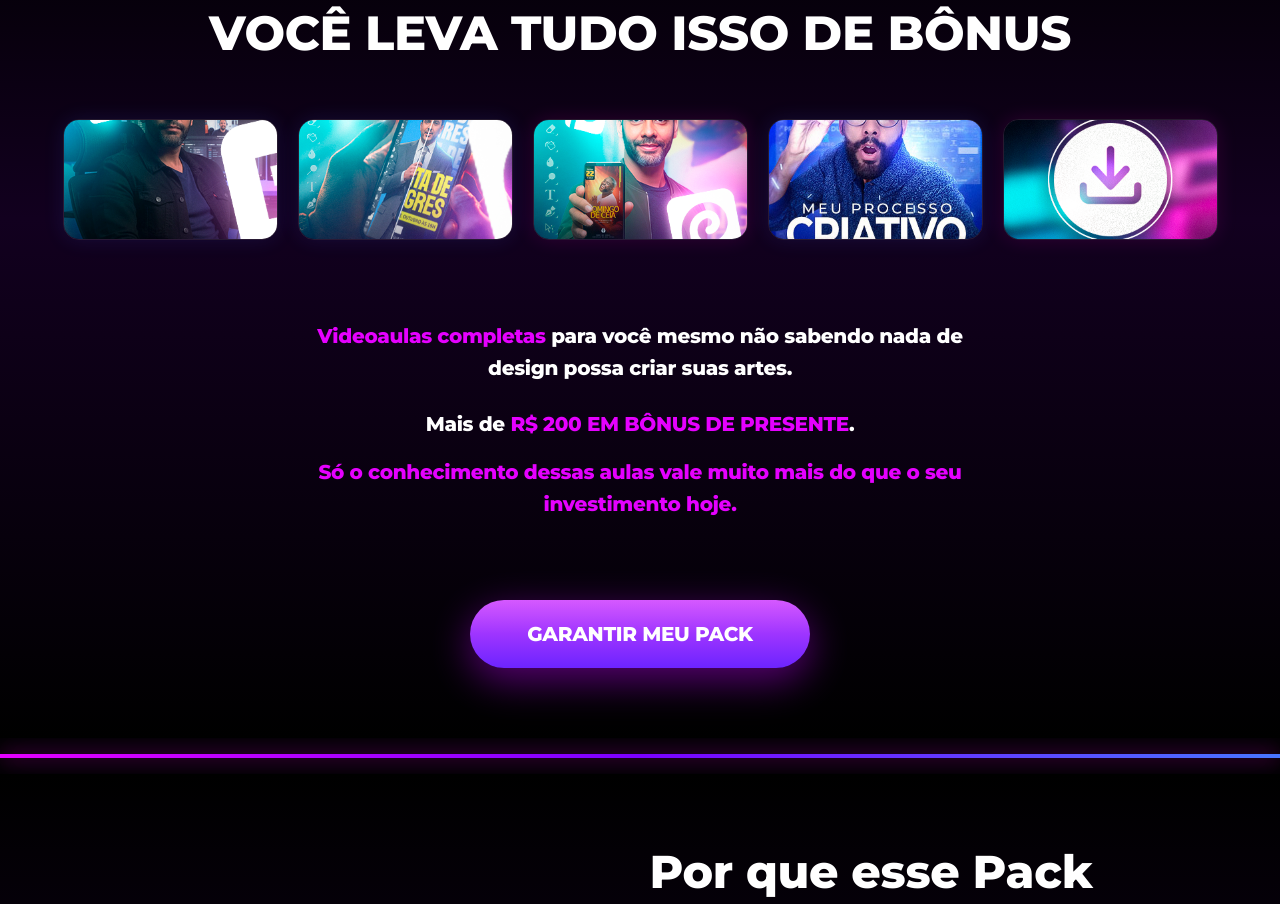
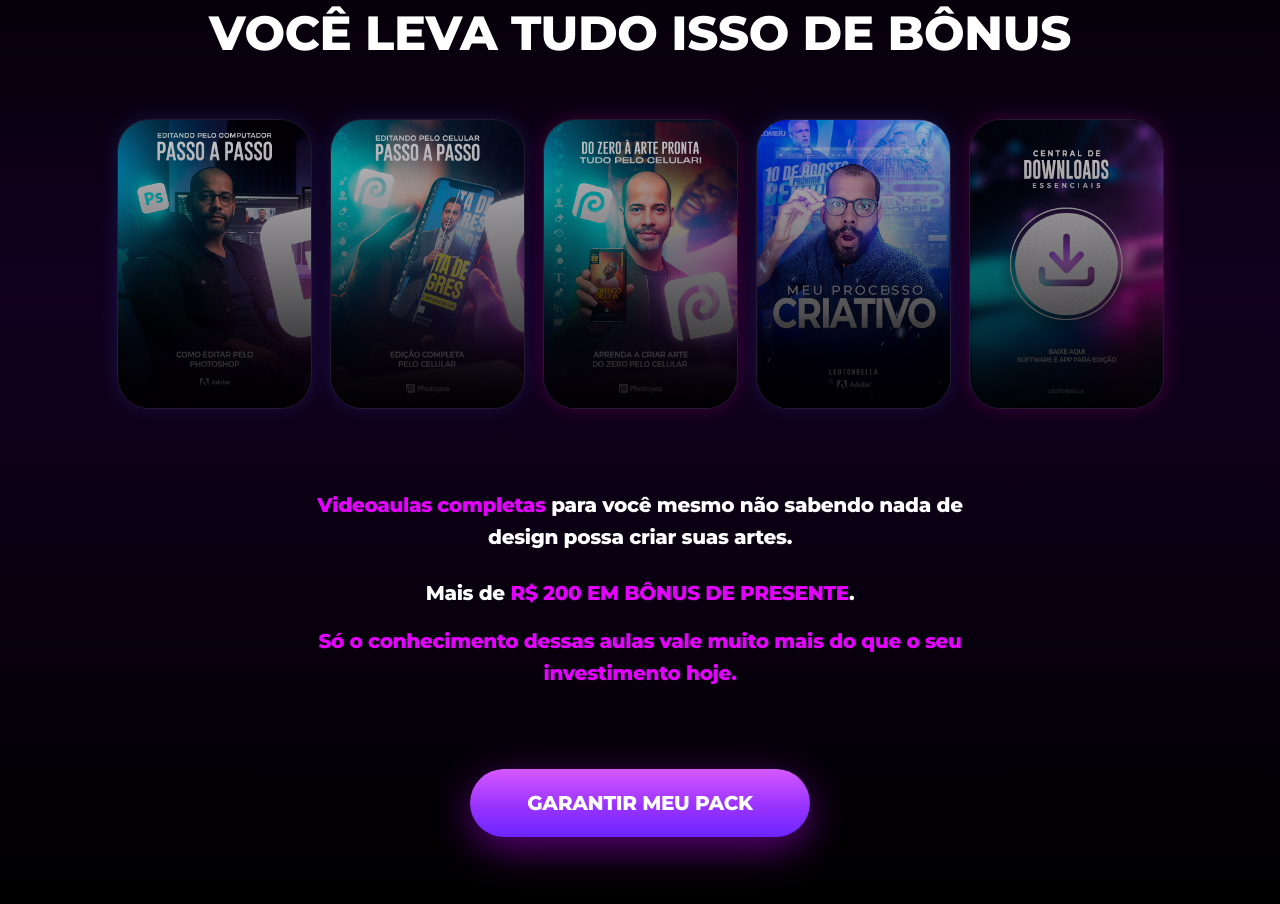
Before and after one commit to jrmacbrandt/Leo-Tondella, a React (Vite) app: page / in a window 1280 px wide. Shown: the part 1824-2728 px from the top of the page. Built offline with nearby package versions, Linux system fonts and the light colour scheme.

Commit message:
revert: restore original vertical card dimensions for bonus section

```diff
--- a/src/App.tsx
+++ b/src/App.tsx
@@ -203,7 +203,7 @@ export default function App() {
           </h2>
 
           {/* Grid Desktop */}
-          <div className="hidden md:flex justify-center gap-[20px] mb-20">
+          <div className="hidden md:flex justify-center gap-[18px] mb-20">
             {[
               { text: "CURSO PC: PASSO A PASSO", color: "#405CFF" },
               { text: "CURSO MOBILE: PASSO A PASSO", color: "#405CFF" },
@@ -211,16 +211,17 @@ export default function App() {
               { text: "MEU PROCESSO CRIATIVO", color: "#405CFF" },
               { text: "CENTRAL DE DOWNLOADS", color: "#FF00D4", icon: true },
             ].map((bonus, i) => (
-              <div key={i} className="w-[215px] aspect-video shrink-0">
+              <div key={i} className="w-[195px] h-[290px] shrink-0">
                 <div
-                  className="w-full h-full rounded-2xl overflow-hidden border border-white/10 relative group"
-                  style={{ boxShadow: `0 0 20px ${bonus.color}20` }}
+                  className="w-full h-full rounded-[2rem] overflow-hidden border border-white/10 relative group"
+                  style={{ boxShadow: `0 0 20px ${bonus.color}30` }}
                 >
                   <img
                     src={`/bonus_${i + 1}.png`}
                     alt={bonus.text}
-                    className="w-full h-full object-cover group-hover:scale-105 transition-transform duration-500"
+                    className="w-full h-full object-cover opacity-80 group-hover:scale-110 transition-transform duration-500"
                   />
+                  <div className="absolute inset-0 bg-gradient-to-b from-transparent to-black/90" />
                 </div>
               </div>
             ))}
@@ -234,12 +235,13 @@ export default function App() {
             >
               {[1, 2, 3, 4, 5].map((i, index) => (
                 <div key={i} className="min-w-full snap-center px-4">
-                  <div className="aspect-video rounded-2xl overflow-hidden border border-white/10 relative shadow-2xl">
+                  <div className="aspect-[9/16] rounded-[2.5rem] overflow-hidden border border-white/10 relative shadow-2xl">
                     <img
                       src={`/bonus_${i}.png`}
-                      className="w-full h-full object-cover"
+                      className="w-full h-full object-cover opacity-90"
                       alt={`Bônus ${i}`}
                     />
+                    <div className="absolute inset-0 bg-gradient-to-b from-transparent via-transparent to-black/80" />
                   </div>
                 </div>
               ))}
```
